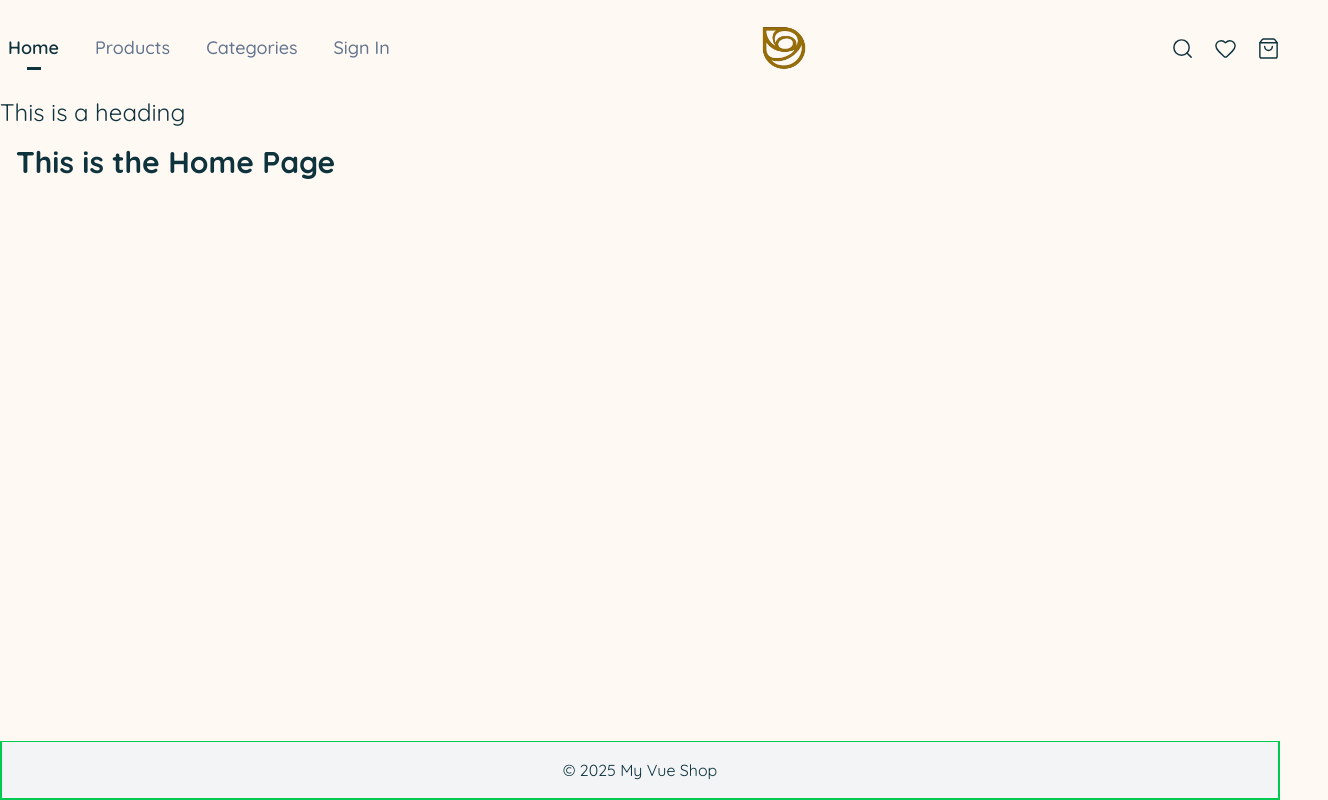
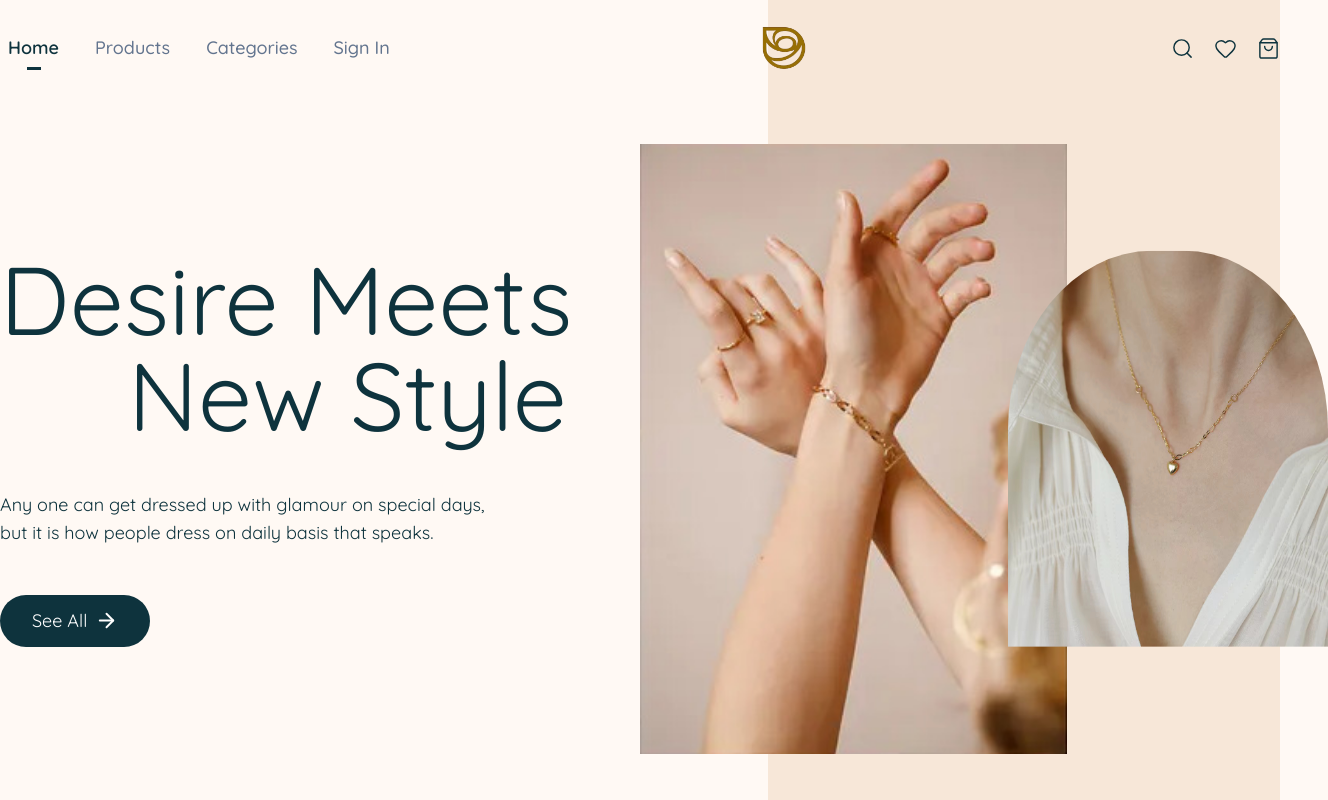
Before and after one commit to rubayetseason/learning-vue-with-ecommerce, a Vue app: page / in a window 1280 px wide. Shown: the top 800 px of the page, 1328 px wide, since content can reach past the window. Built offline with nearby package versions, Linux system fonts and the light colour scheme.

Commit message:
hero section added

```diff
--- a/src/assets/index.ts
+++ b/src/assets/index.ts
@@ -1,8 +1,9 @@
 import logo from "./logos/logo.jpg";
 import logoWithoutBg from "./logos/logo-without-bg.png";
 import hero1 from "./images/hero_1.jpg";
+import hero2 from "./images/hero_2.jpg";
 
 export const sharedAssets = {
   icons: { logo, logoWithoutBg },
-  images: { hero1 },
+  images: { hero1, hero2 },
 };
--- /dev/null
+++ b/src/components/others/Home/Hero.vue
@@ -0,0 +1,37 @@
+<script setup lang="ts">
+import { sharedAssets } from "@/assets";
+import { ArrowRight } from "lucide-vue-next";
+</script>
+
+<template>
+  <div class="my-12 max-w-custom w-full h-dvh mx-auto">
+    <div
+      class="absolute top-0 right-0 h-[100vh] w-[40%] bg-primary-foreground z-[-1]"
+    ></div>
+    <div class="flex">
+      <div class="flex items-center flex-1">
+        <div>
+          <h1 class="text-8xl">Desire Meets</h1>
+          <h1 class="ml-32 text-8xl">New Style</h1>
+          <p class="mt-12 text-lg">
+            Any one can get dressed up with glamour on special days, <br />
+            but it is how people dress on daily basis that speaks.
+          </p>
+          <button
+            class="mt-12 px-8 py-3 text-white text-lg bg-foreground flex items-center gap-2 rounded-[30px]"
+          >
+            See All <ArrowRight :size="23" class="text-white" />
+          </button>
+        </div>
+      </div>
+      <div class="relative flex-1">
+        <img :src="sharedAssets.images.hero1" alt="hero1" class="w-2/3" />
+        <img
+          :src="sharedAssets.images.hero2"
+          alt="hero2"
+          class="absolute top-1/2 -right-12 -translate-y-1/2 h-[65%] w-1/2 rounded-t-[45%]"
+        />
+      </div>
+    </div>
+  </div>
+</template>
--- a/src/components/shared/Navbar.vue
+++ b/src/components/shared/Navbar.vue
@@ -14,7 +14,7 @@ const navLinks = [
 </script>
 
 <template>
-  <nav class="w-full max-w-[1350px] mx-auto flex justify-between items-center">
+  <nav class="max-w-custom w-full mx-auto flex justify-between items-center">
     <!-- Navigation Links -->
     <div class="text-lg font-medium flex items-center gap-5">
       <RouterLink
--- a/src/index.css
+++ b/src/index.css
@@ -40,6 +40,12 @@
   --color-sidebar-accent-foreground: var(--sidebar-accent-foreground);
   --color-sidebar-border: var(--sidebar-border);
   --color-sidebar-ring: var(--sidebar-ring);
+
+  --max-w-custom: 1350px;
+  --w-custom: 1350px;
+  --width-custom: var(--w-custom);
+  --max-width-custom: var(--max-w-custom);
+
 }
 
 :root {
@@ -51,7 +57,7 @@
   --popover: oklch(1 0 0);
   --popover-foreground: oklch(0.129 0.042 264.695);
   --primary: oklch(0.208 0.042 265.755);
-  --primary-foreground: oklch(0.984 0.003 247.858);
+  --primary-foreground: #F7E7D8;
   --secondary: oklch(0.968 0.007 247.896);
   --secondary-foreground: oklch(0.208 0.042 265.755);
   --muted: oklch(0.968 0.007 247.896);
--- a/src/pages/HomePage.vue
+++ b/src/pages/HomePage.vue
@@ -1,4 +1,7 @@
+<script setup lang="ts">
+import Hero from "@/components/others/Home/Hero.vue";
+</script>
+
 <template>
-  <h1 class="text-2xl font-sans">This is a heading</h1>
-  <h1 class="text-3xl font-bold p-4">This is the Home Page</h1>
+  <Hero />
 </template>
```
Also changed, not shown: src/assets/images/hero_2.jpg (added).
